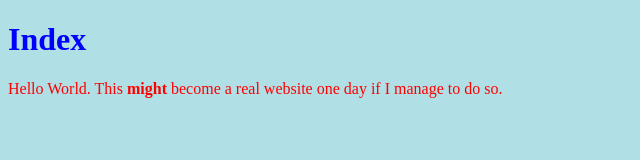
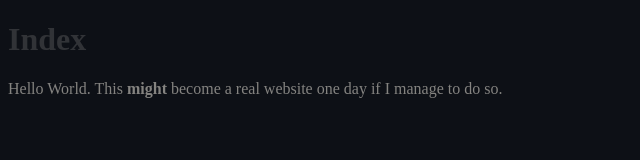
Before and after one commit to JoelvdBrink/index, a plain HTML site: page index.html in a window 1280 px wide. Shown: the whole page, without its empty margins (0-640 px from the left). Drawn offline with Linux system fonts and the light colour scheme.

Commit message:
Color Change + Zed
Changed color and first edit in Zed

```diff
--- a/index.html
+++ b/index.html
@@ -2,10 +2,13 @@
 <html>
     <head>
         <title>This is the title of the webpage!</title>
-    <link rel="stylesheet" href="styles.css">
+        <link rel="stylesheet" href="styles.css" />
     </head>
     <body>
         <h1>Index</h1>
-    <p>Hello World. This <strong>might</strong> become a real website one day if I manage to do so.</p>
+        <p>
+            Hello World. This <strong>might</strong> become a real website one
+            day if I manage to do so.
+        </p>
     </body>
 </html>
--- a/styles.css
+++ b/styles.css
@@ -1,9 +1,9 @@
 body {
-  background-color: powderblue;
+    background-color: #0d1016;
 }
 h1 {
-  color: blue;
+    color: #313337;
 }
 p {
-  color: red;
+    color: #848380;
 }
```
Lines whose indentation alone changed are shown as unchanged.
